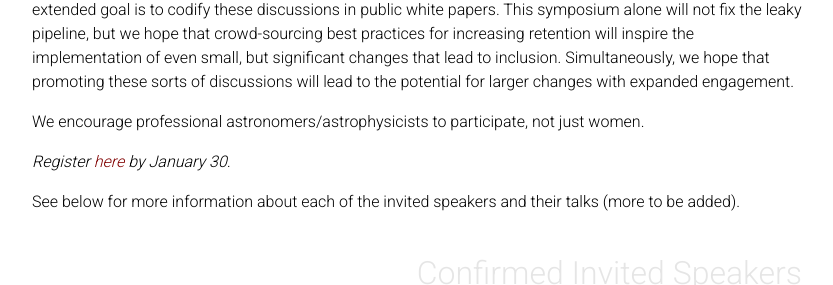
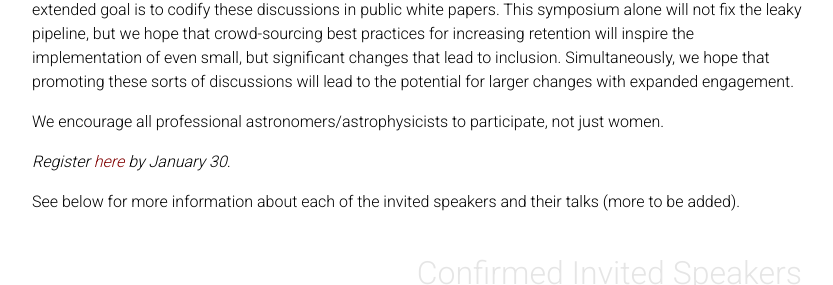
Before and after one commit to pictureanastronomer/pictureanastronomer.github.io, a Jekyll site: the page built from _pages/symposium.md, in a window 1280 px wide and 900 px high, cut to the strip 362-647 px from the top of the window. Shown: the whole strip, without its empty margins (223-1056 px from the left). Built offline with Jekyll 4.4.1, drawn with Linux system fonts in a browser that asks for light colours; nearby versions of some CDN libraries; full-size pictures stand in for the smaller copies a plugin makes; comment, search, counter and statistics services are not loaded; a style sheet for code colours, icons or effects is not loaded.

```diff
--- a/_pages/symposium.md
+++ b/_pages/symposium.md
@@ -15,7 +15,7 @@ social: false
 
 In March 2025, we will host a scientific symposium including female astrophysicists from diverse institutions and backgrounds. We intend this to be an opportunity to engage in a larger discussion about the state of the field for women around the globe and will spend a portion of the symposium in “hack day” mode, looking to discuss solutions to universal and near-universal challenges to the retention of female astrophysicists. An extended goal is to codify these discussions in public white papers. This symposium alone will not fix the leaky pipeline, but we hope that crowd-sourcing best practices for increasing retention will inspire the implementation of even small, but significant changes that lead to inclusion. Simultaneously, we hope that promoting these sorts of discussions will lead to the potential for larger changes with expanded engagement.
 
-We encourage professional astronomers/astrophysicists to participate, not just women.
+We encourage all professional astronomers/astrophysicists to participate, not just women.
 
 *Register [here](https://forms.gle/VSXNej4C2gEuuz7y5){:target="_blank"} by January 30.*
 
```
Also changed, not shown: _symposiumspeakers/ericanelson.md (added, +15 -0 lines), assets/img/erica_nelson.jpg (added).
